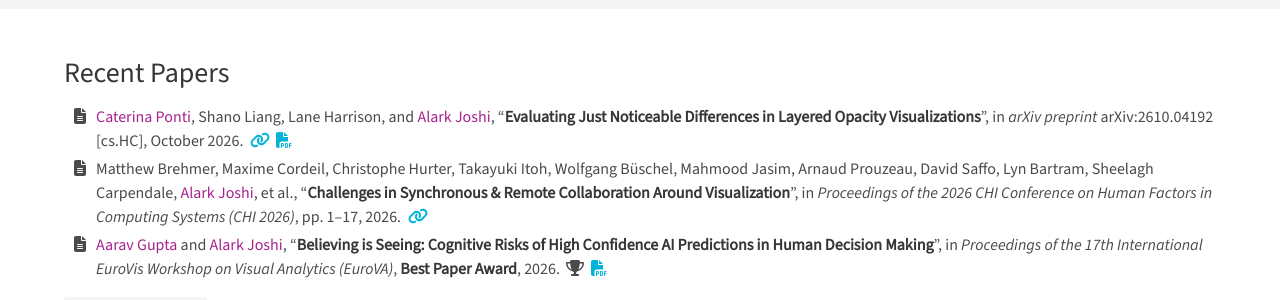
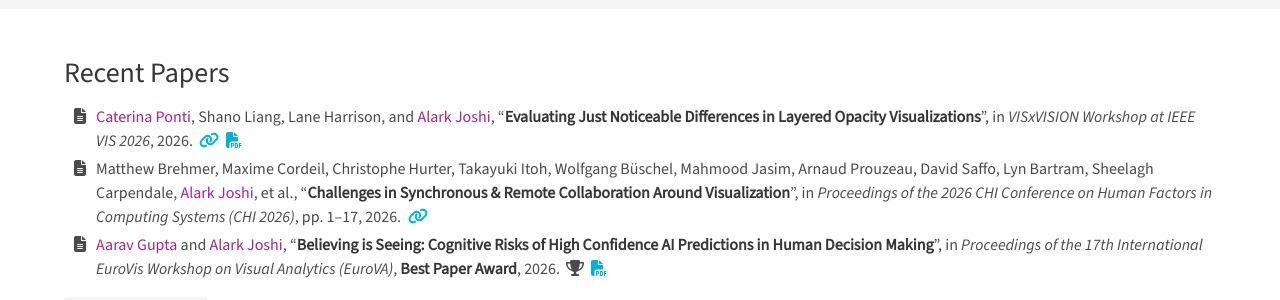
Before and after one commit to usfvgl/usfvgl.github.io, a Jekyll site: the page built from index.html, in a window 1280 px wide and 1253 px high. Shown: the part 374-674 px from the top of the window. Built offline with Jekyll 4.4.1, drawn with Linux system fonts in a browser that asks for light colours.

Commit message:
Update JND paper venue to VISxVISION workshop at IEEE VIS 2026
Co-Authored-By: Claude Opus 5.5 <noreply@anthropic.com>

```diff
--- a/_data/papers.yml
+++ b/_data/papers.yml
@@ -35,8 +35,9 @@ publications:
       - 'Shano Liang'
       - 'Lane Harrison'
       - '<u>Alark Joshi</u>'
-    cite    : '<em>arXiv preprint</em> arXiv:2610.04192 [cs.HC]'
+    cite    : '<em>VISxVISION Workshop at IEEE VIS 2026</em>'
     date    : 2026-10-03
+    nomonth : true
     links   :
       - link: 'https://arxiv.org/abs/2610.04192'
         icon: 'fas fa-link'
```
